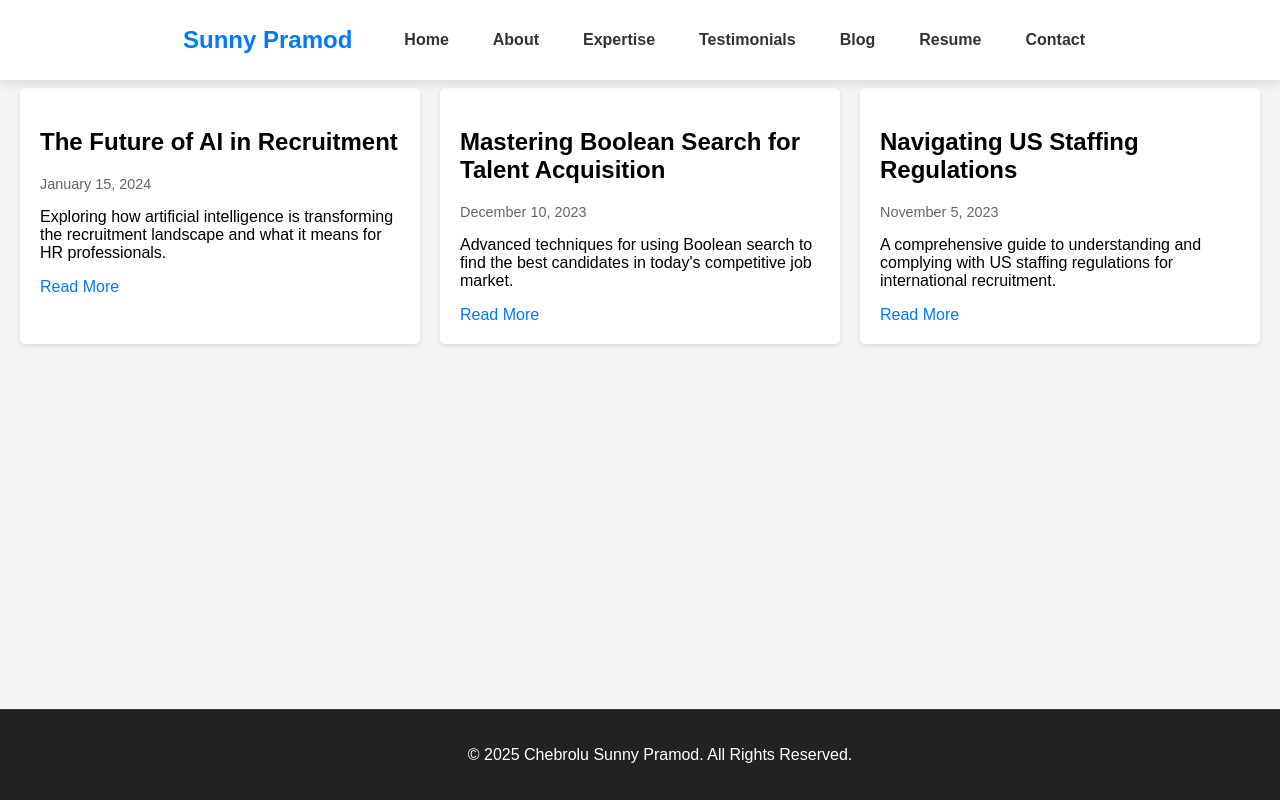
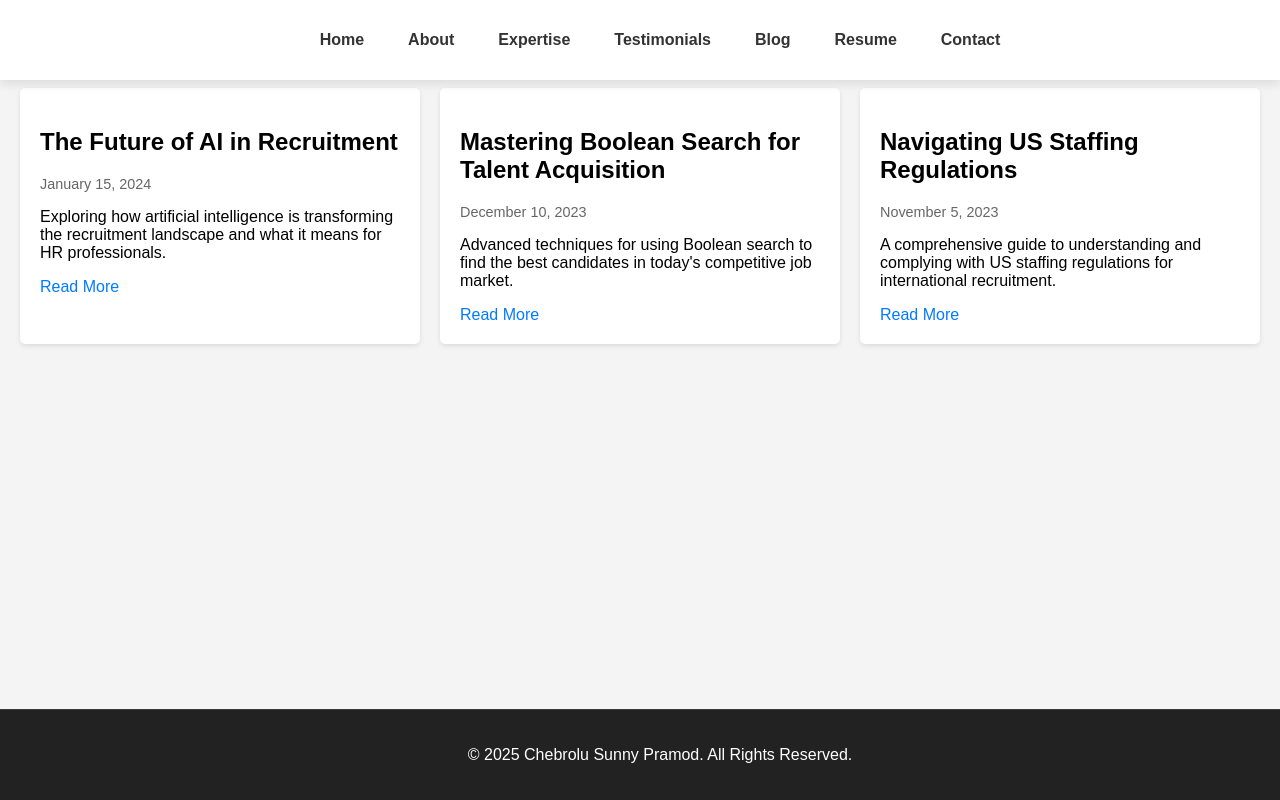
Before and after one commit to SunnyPramodChebrolu/my-portfolio, a plain HTML site: page blog.html in a window 1280 px wide. Drawn offline with Linux system fonts and the light colour scheme.

Commit message:
blog.html

```diff
--- a/blog.html
+++ b/blog.html
@@ -9,7 +9,6 @@
 <body>
     <header>
         <nav>
-            <div class="logo">Sunny Pramod</div>
             <ul>
                 <li><a href="index.html">Home</a></li>
                 <li><a href="about.html">About</a></li>
```
